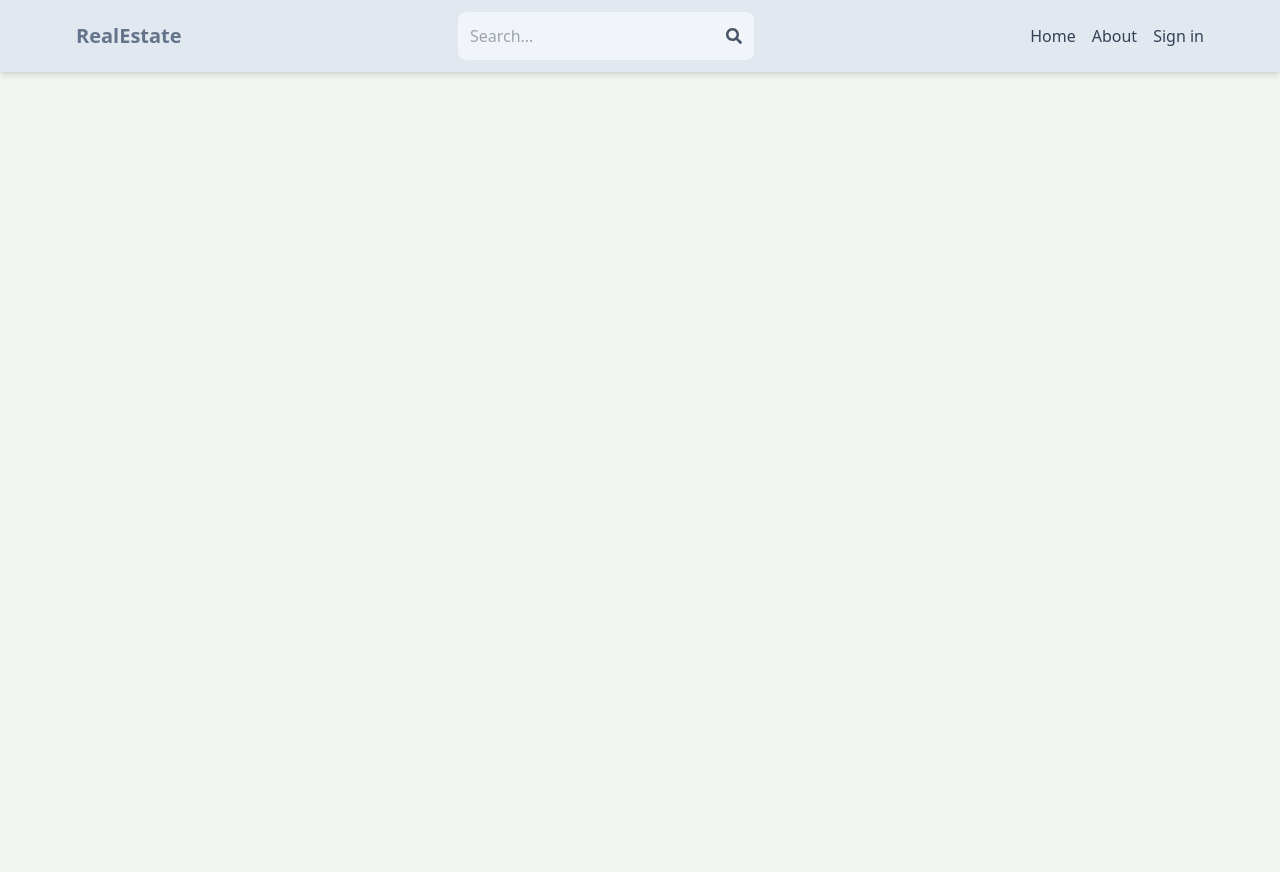
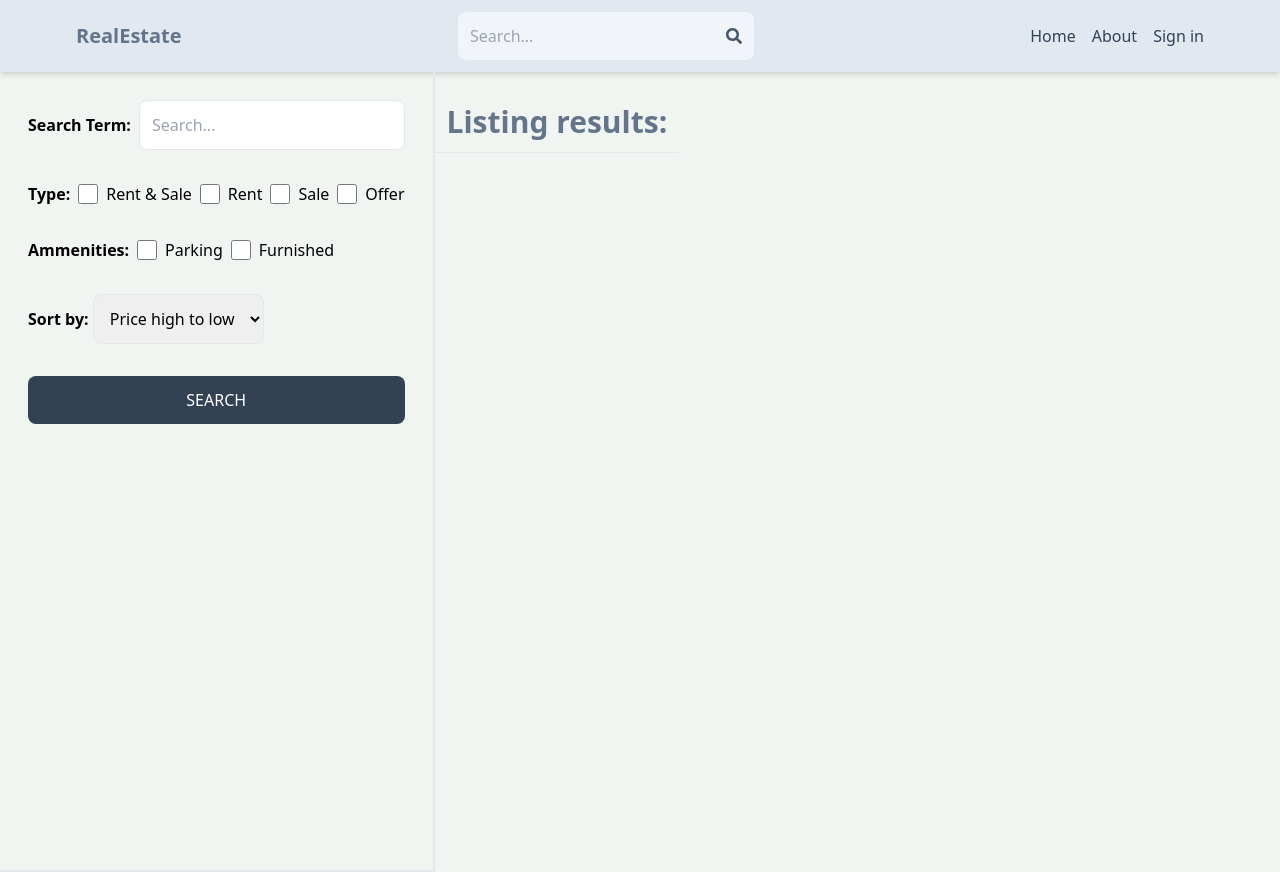
Before and after one commit to surbhi-kuhar/real-estate, a React (Vite) app in the folder client/: page /search in a window 1280 px wide. Before the commit the page ends 800 px from the top, so only its background shows below. Built offline with nearby package versions, Linux system fonts and the light colour scheme; no server answers.

Commit message:
create search page ui

```diff
--- a/client/src/App.jsx
+++ b/client/src/App.jsx
@@ -9,6 +9,7 @@
 import Listing from "./pages/Listing";
 import UpdateListing from "./pages/UpdateListing";
 import ViewListing from "./pages/ViewListing";
+import Search from "./pages/Search";
 
 function App() {
   return (
@@ -19,6 +20,7 @@
         <Route path="/sign-in" element={<Signin />}></Route>
         <Route path="/sign-up" element={<Signup />}></Route>
         <Route path="/about" element={<About />}></Route>
+        <Route path="/search" element={<Search/>}/>
         <Route element={<PrivateRoute />}>
           <Route path="/profile" element={<Profile />} />
           <Route path="/create-listing" element={<Listing />} />
@@ -28,6 +30,7 @@
           />
         </Route>
         <Route path="/view-listing/:listingID" element={<ViewListing />} />
+
       </Routes>
     </BrowserRouter>
   );
--- /dev/null
+++ b/client/src/pages/Search.jsx
@@ -0,0 +1,74 @@
+import React from "react";
+
+function Search() {
+  return (
+    <div className="flex flex-col md:flex-row">
+      <div className="p-7 border-b-2 md:border-r-2 md:min-h-screen">
+        <form className="flex flex-col gap-8">
+          <div className="flex items-center gap-2">
+            <label className="whitespace-nowrap font-semibold">
+              Search Term:
+            </label>
+            <input
+              type="text"
+              id="searchTerm"
+              placeholder="Search..."
+              className="border rounded-lg p-3 w-full"
+            />
+          </div>
+          <div className="flex gap-2 flex-wrap items-center">
+            <label className="font-semibold">Type:</label>
+            <div className="flex gap-2">
+              <input type="checkbox" id="all" className="w-5" />
+              <span>Rent & Sale</span>
+            </div>
+            <div className="flex gap-2">
+              <input type="checkbox" id="rent" className="w-5" />
+              <span>Rent</span>
+            </div>
+            <div className="flex gap-2">
+              <input type="checkbox" id="sale" className="w-5" />
+              <span>Sale</span>
+            </div>
+            <div className="flex gap-2">
+              <input type="checkbox" id="offer" className="w-5" />
+              <span>Offer</span>
+            </div>
+          </div>
+          <div className="flex gap-2 flex-wrap items-center">
+            <label className="font-semibold">Ammenities:</label>
+            <div className="flex gap-2">
+              <input type="checkbox" id="parking" className="w-5" />
+              <span>Parking </span>
+            </div>
+            <div className="flex gap-2">
+              <input type="checkbox" id="furnished" className="w-5" />
+              <span>Furnished</span>
+            </div>
+          </div>
+
+          <div>
+            <label className="font-semibold">Sort by:</label>{" "}
+            <select id="sort_order" className="border rounded-lg p-3">
+              <option>Price high to low</option>
+              <option>Price low to high</option>
+              <option>Latest</option>
+              <option>Oldest</option>
+              <option></option>
+            </select>
+          </div>
+          <button className="bg-slate-700 text-white p-3 rounded-lg uppercase hover:opacity-95">
+            Search
+          </button>
+        </form>
+      </div>
+      <div className="">
+        <h1 className="text-3xl font-semibold border-b p-3 text-slate-500 mt-5">
+          Listing results:{" "}
+        </h1>
+      </div>
+    </div>
+  );
+}
+
+export default Search;
```
